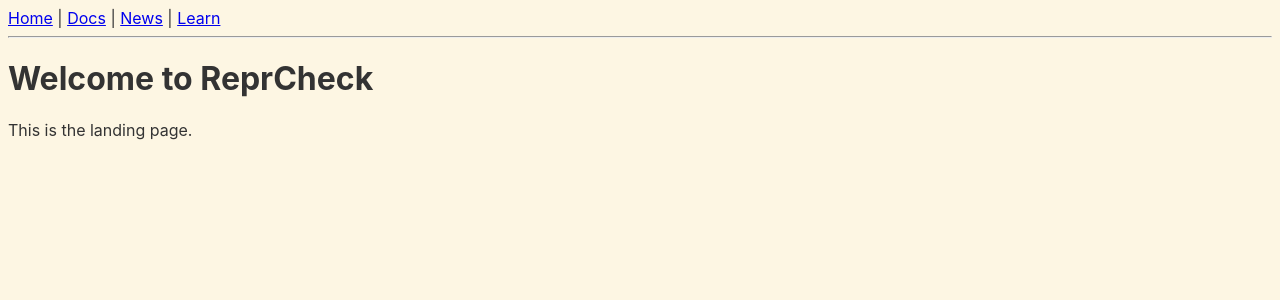
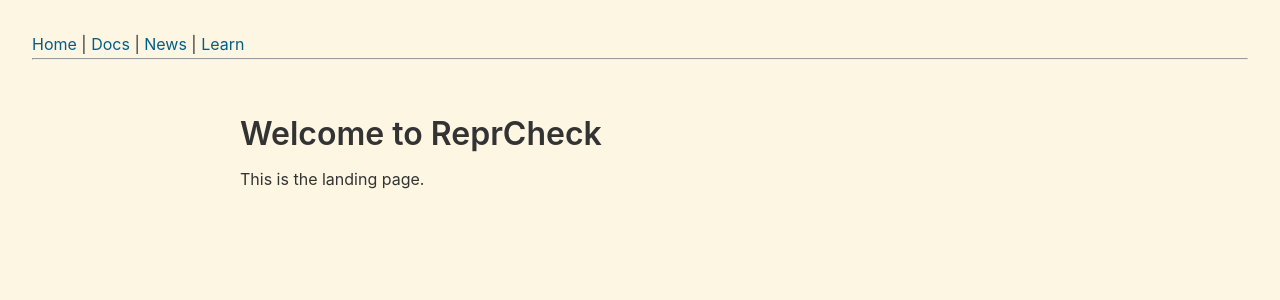
Before and after one commit to TheReprCheckProject/TheReprCheckProject.github.io, a Jekyll site: the page built from index.md, in a window 1280 px wide. Shown: the top 300 px of the page. Built offline with Jekyll 4.4.1, drawn with Linux system fonts in a browser that asks for light colours.

Commit message:
Redesign CSS

```diff
--- a/assets/css/style.css
+++ b/assets/css/style.css
@@ -1,7 +1,39 @@
-/* Force a sans-serif font across the entire site */
+/* Reset all margins/padding */
+* { margin: 0; padding: 0; box-sizing: border-box; }
+
 body {
+  /* Force sans-serif font across entire website */
   font-family: -apple-system, BlinkMacSystemFont, "Segoe UI", Roboto,
                Helvetica, Arial, sans-serif !important;
   background: #fdf6e3; /* Warm cream */
   color: #333333; /* Grey-black */
+  padding: 2rem; /* Comfortable margins */
+  line-height: 1.6; /* Improve readability with slightly more space */
 }
+
+/* Add consistent extra spacing to top-level elements */
+main > * { margin-bottom: 1.25rem; }
+
+/* Centre content */
+main { padding-top: 1rem; max-width: 800px; margin: 0 auto; }
+
+ /* Format header size and padding */
+h1 { font-size: 2rem; margin-top: 2rem; }
+h2 { font-size: 1.6rem; margin-top: 1.75rem; }
+h3 { font-size: 1.3rem; margin-top: 1.5rem; }
+h4, h5, h6 { font-size: 1.2rem; margin-top: 1.2rem; }
+h1, h2, h3, h4, h5, h6 {
+  margin-bottom: 0.5rem; /* avoid double-spacing */
+  font-weight: 600; /* clarify hierarchy */
+}
+
+/* Soften card/image/box corners */
+img, pre, code, blockquote { border-radius: 6px; }
+
+/* Style links */
+a {
+  color: #005f87;
+  text-decoration: none;
+  transition: text-decoration-color 0.2s ease;
+}
+a:hover { text-decoration: underline; }
```
